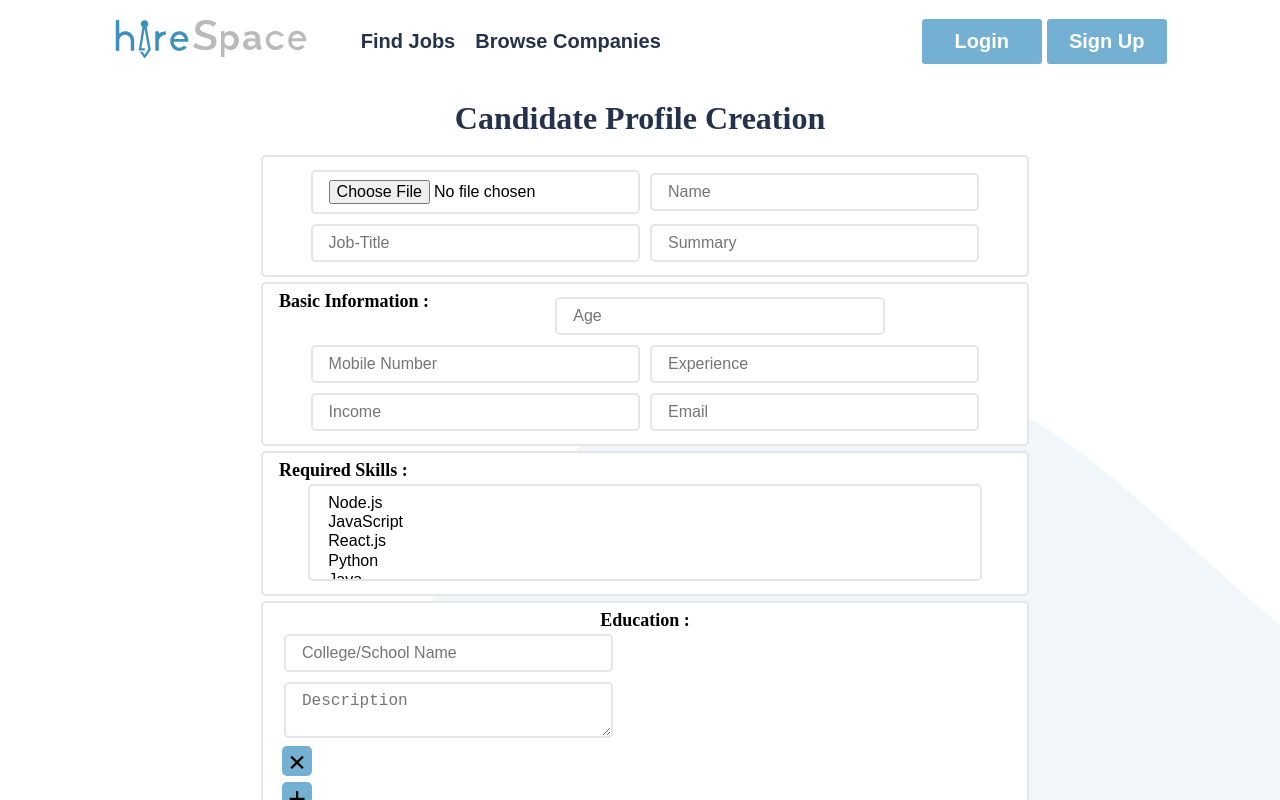
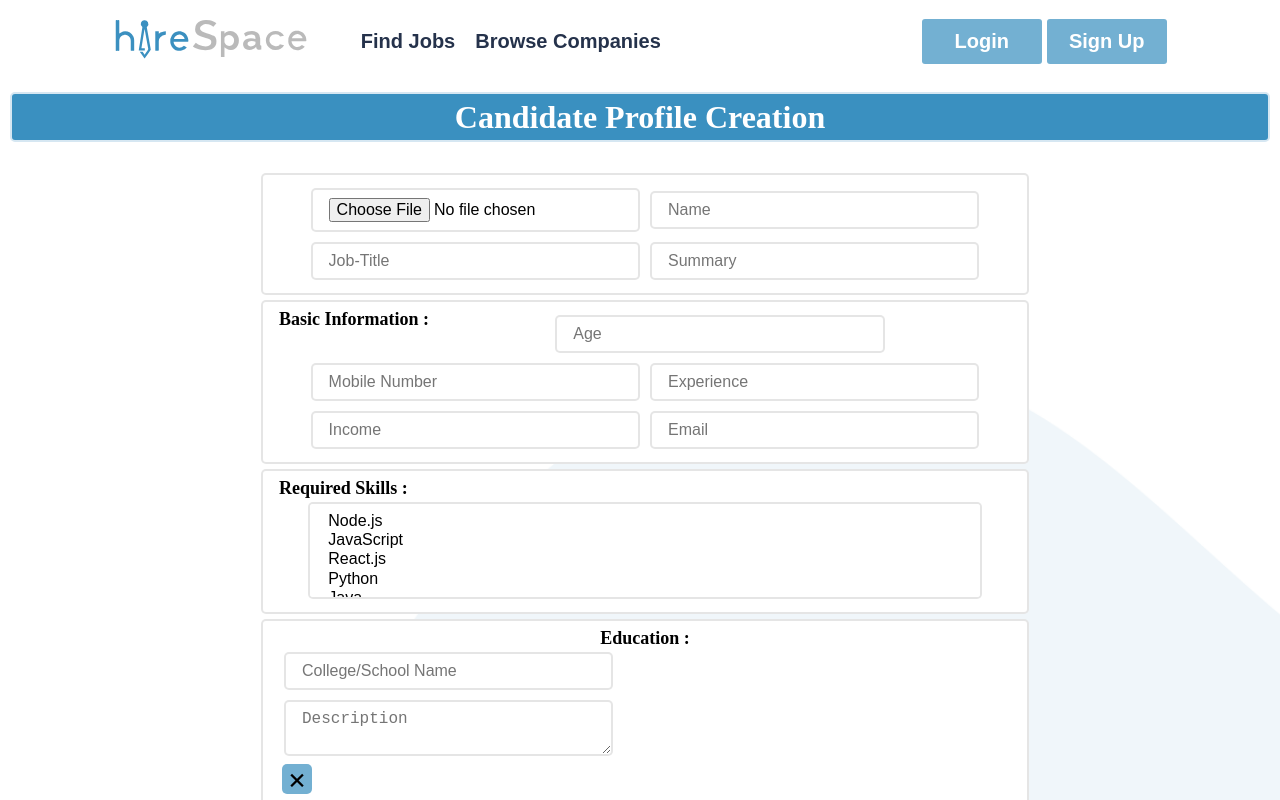
Before and after one commit to sauravraj276/HireSpace, a React (Create React App) app in the folder frontend/: page /Candidateprofile_creation in a window 1280 px wide. Shown: the top 800 px of the page. Built offline with nearby package versions, Linux system fonts and the light colour scheme.

Commit message:
candidateprofile_creation

```diff
--- a/frontend/src/style/candidateprofile_creation.css
+++ b/frontend/src/style/candidateprofile_creation.css
@@ -18,8 +18,13 @@
 .profile-candidate h1{
     margin-top: 20px;
     font-size: 32px;
-    color: var(--C1);
+    color: var(--C5);
     font-weight: 600;
+    margin: 10px;
+    padding: 7px;
+    border: 2px solid var(--C14);
+    background-color: var(--C13);
+    border-radius: 5px;
 }
 
 .top-profile{
```
